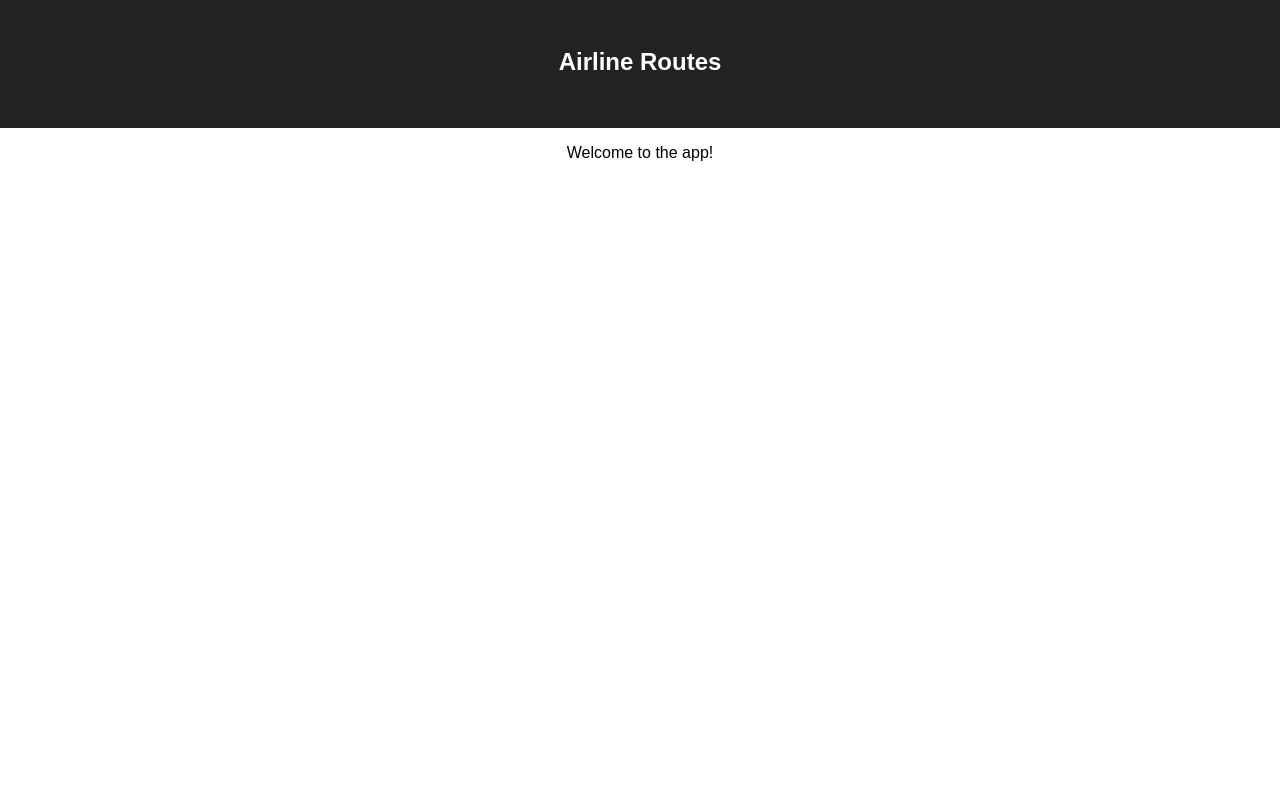
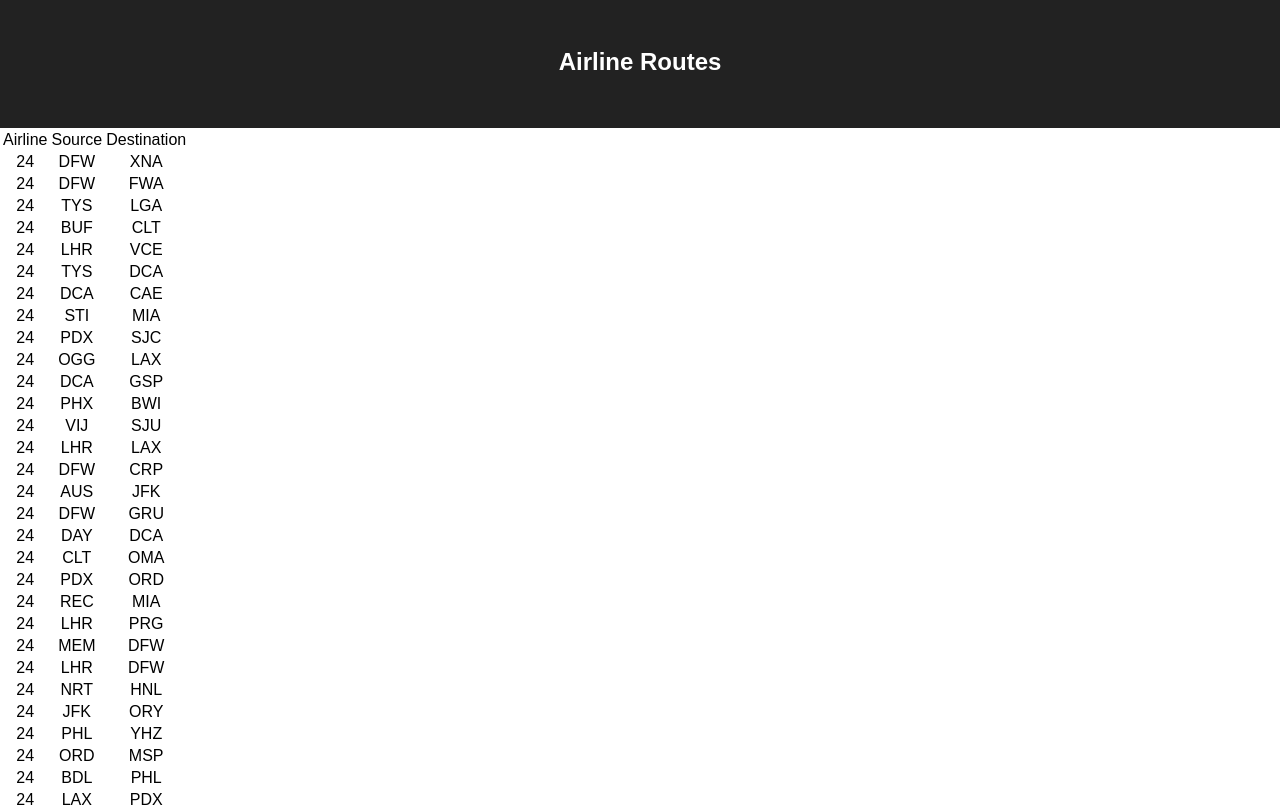
Before and after one commit to tdronkers04/airline-routes, a React (Create React App) app: page / in a window 1280 px wide. Shown: the top 807 px of the page. Built offline with nearby package versions, Linux system fonts and the light colour scheme.

Commit message:
step 2 add Routes component to display raw data

```diff
--- a/src/App.js
+++ b/src/App.js
@@ -1,17 +1,19 @@
-import React, { Component } from 'react';
+import React from 'react';
 import './App.css';
+import data from './data'
+import Routes from './components/Routes';
 
-const App = () => (
+const App = () => {
+  return (
     <div className="app">
       <header className="header">
         <h1 className="title">Airline Routes</h1>
       </header>
       <section>
-    <p>
-      Welcome to the app!
-    </p>
+        <Routes routes={data.routes}/>
       </section>
     </div>
   )
+}
 
 export default App;
--- /dev/null
+++ b/src/components/Routes.js
@@ -0,0 +1,30 @@
+import React from 'react'
+
+const Route = ({ route }) => {
+  return (
+    <tr>
+      <td>{route.airline}</td>
+      <td>{route.src}</td>
+      <td>{route.dest}</td>
+    </tr>
+  )
+}
+
+const Routes = ({ routes }) => {
+  return (
+    <table>
+      <thead>
+        <tr>
+          <td>Airline</td>
+          <td>Source</td>
+          <td>Destination</td>
+        </tr>
+      </thead>
+      <tbody>
+        {routes.map(route => <Route key={JSON.stringify(route)} route={route} />)}
+      </tbody>
+    </table>
+  )
+}
+
+export default Routes
--- a/src/data.js
+++ b/src/data.js
@@ -1395,4 +1395,10 @@ const airports = [
 
 ];
 
-export default {routes, airlines, airports};
+const data = {
+  routes,
+  airlines,
+  airports
+}
+
+export default data;
```
Lines whose indentation alone changed are shown as unchanged.
